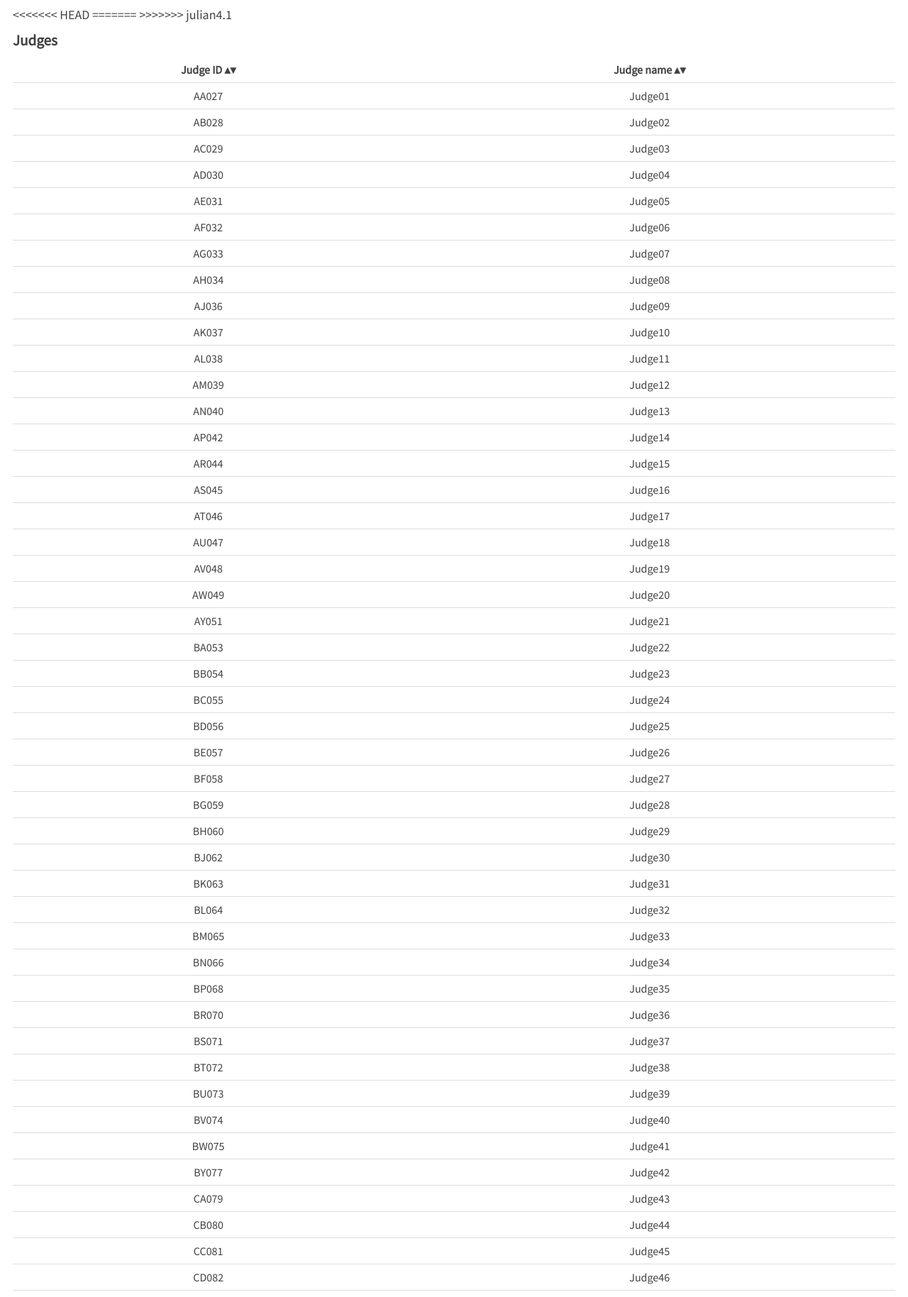
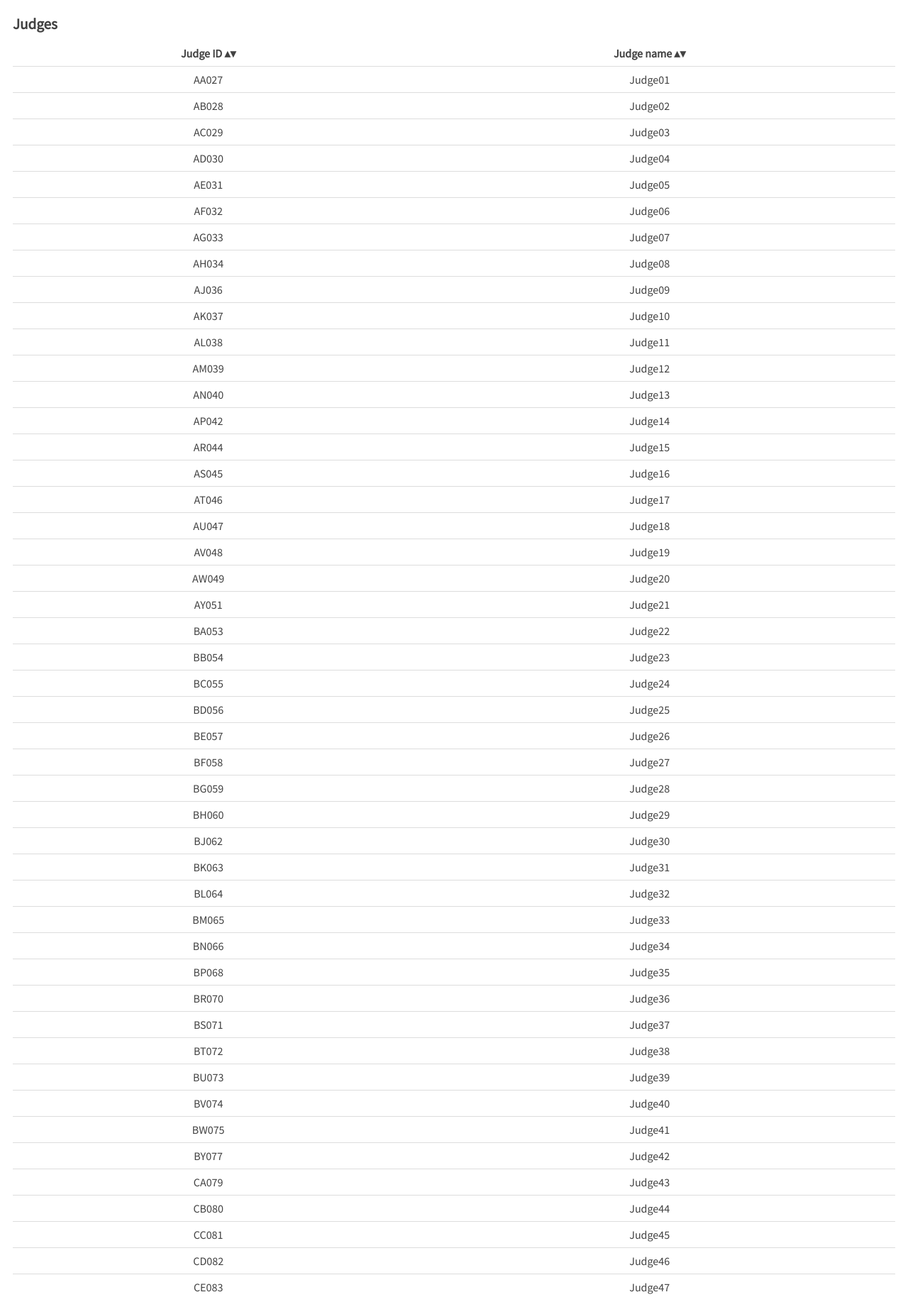
Before and after one commit to alextenczar/3-julian-alex, a Django app: page /display_judges/ in a window 1280 px wide. Shown: the part 63-1891 px from the top of the page at 71% size. Run offline with Django 3.2, Linux system fonts and the light colour scheme; data comes from the database, SQL or seed files in the repository.

Commit message:
fixed merge text

```diff
--- a/scoring/templates/home.html
+++ b/scoring/templates/home.html
@@ -2,10 +2,6 @@
 {% extends 'base.html' %}
     {% block content %}
         <script src="/static/sorttable.js"></script>
-<<<<<<< HEAD
-
-=======
->>>>>>> julian4.1
         <table class="sortable" id="table" style="text-align:center;" cellspacing="10">
             {% if button == "judges" %}
             <h3>Judges</h3>
```
